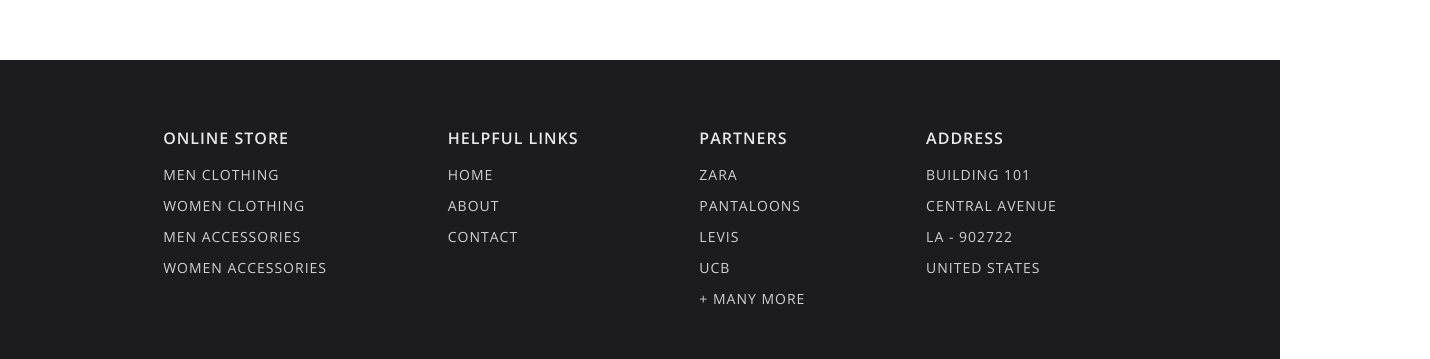
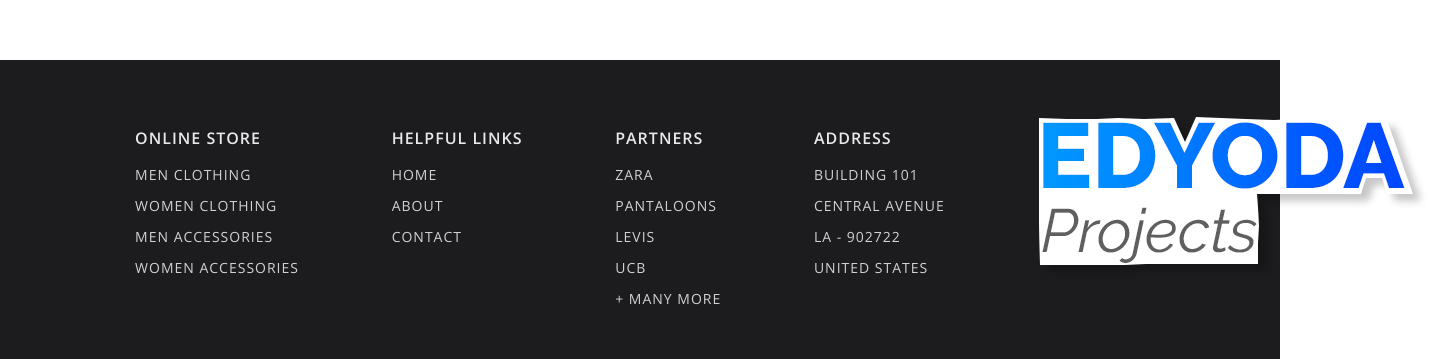
Before and after one commit to venkateshambati2603/Final-Project, a plain HTML site: page index.html in a window 1280 px wide. Shown: the part 984-1343 px from the top of the page, 1430 px wide, since content can reach past the window. Drawn offline with nearby package versions, Linux system fonts and the light colour scheme; no server answers.

Commit message:
Final Project Complete

```diff
--- a/index.html
+++ b/index.html
@@ -92,6 +92,9 @@
             <a href="#">LA - 902722</a>
             <a href="#">United States</a>
         </div>
+        <div class="logo">
+            <img src="/edyodaLogo.png" alt="Logo">
+        </div>
     </footer>
 
     <script src="https://cdnjs.cloudflare.com/ajax/libs/OwlCarousel2/2.3.4/owl.carousel.min.js" integrity="sha512-bPs7Ae6pVvhOSiIcyUClR7/q2OAsRiovw4vAkX+zJbw3ShAeeqezq50RIIcIURq7Oa20rW2n2q+fyXBNcU9lrw==" crossorigin="anonymous" referrerpolicy="no-referrer"></script>
--- a/style.css
+++ b/style.css
@@ -505,6 +505,11 @@ footer div {
     padding-right: 60px;
 }
 
+.logo{
+    width: 10%;
+    height: 70px;
+}
+
 footer div p {
     text-transform: uppercase;
     font-weight: 600;
```
Also changed, not shown: edyodaLogo.png (added).
